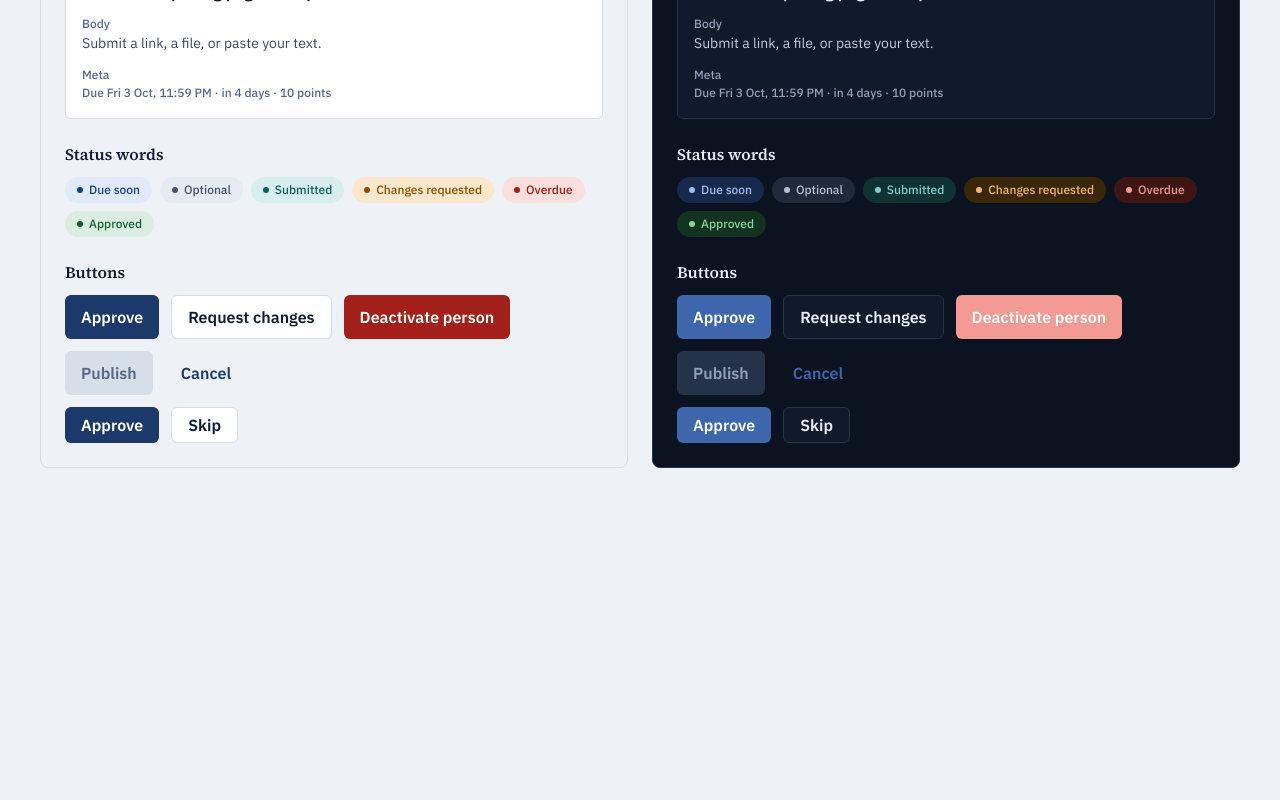
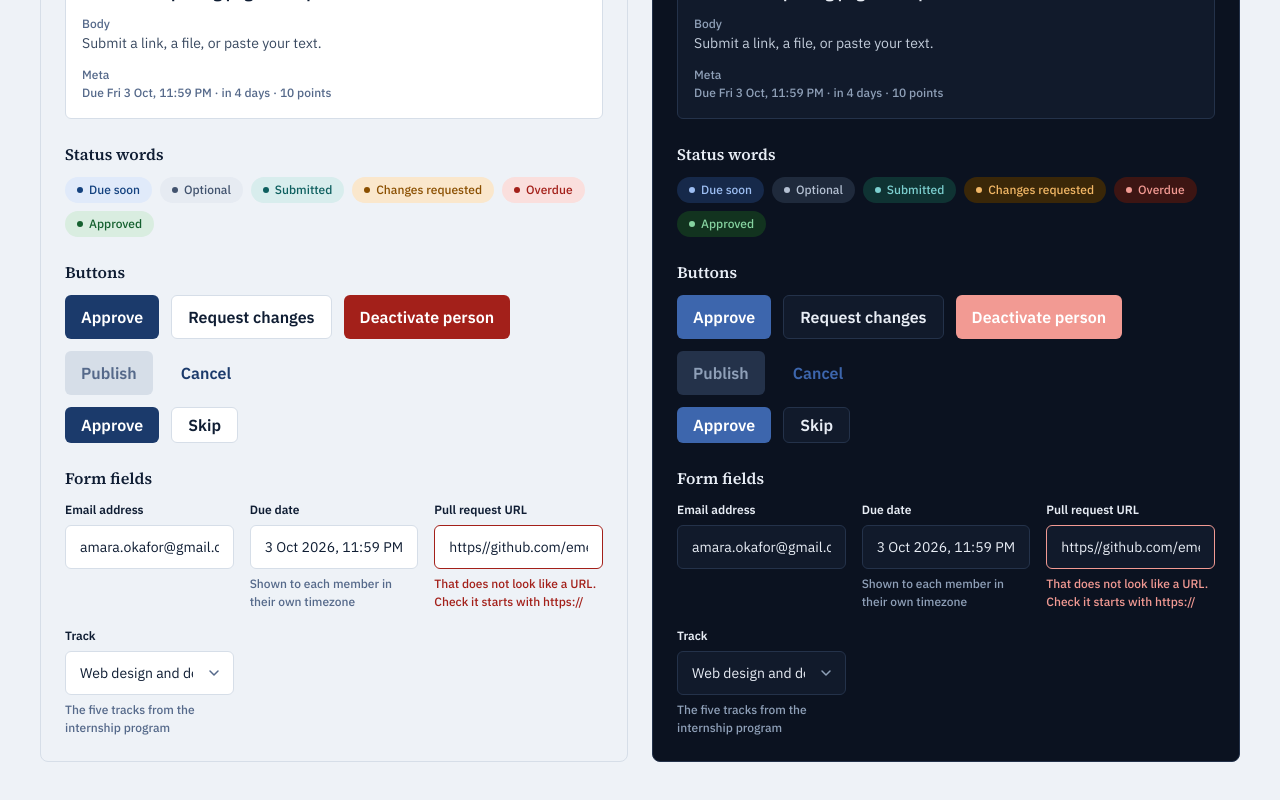
Before and after one commit to dschell3/Byline, a React (Vite) app in the folder web/: page /tokens in a window 1280 px wide. Shown: the part 714-1514 px from the top of the page. Before the commit the page ends 1222 px from the top, so only its background shows below. Built offline with nearby package versions, Linux system fonts and the light colour scheme.

Commit message:
SCRUM-71 feat(web): add Input and Select with label, hint and error states

```diff
--- /dev/null
+++ b/web/src/components/ui/Input.tsx
@@ -0,0 +1,43 @@
+import { useId, type InputHTMLAttributes } from 'react';
+
+// SCRUM-71: text field from the Figma foundations page.
+// Label above, 44px field, optional hint below, red border and message when there's an error.
+export type InputProps = InputHTMLAttributes<HTMLInputElement> & {
+  label: string;
+  // eslint-disable-next-line react/require-default-props
+  hint?: string;
+  // eslint-disable-next-line react/require-default-props
+  error?: string;
+};
+
+export function Input({ label, hint, error, id, className = '', ...props }: InputProps) {
+  const generatedId = useId();
+  const inputId = id ?? generatedId;
+  const messageId = `${inputId}-message`;
+  const message = error ?? hint;
+
+  return (
+    <div className={className}>
+      <label htmlFor={inputId} className="mb-1.5 block text-meta font-semibold text-ink">
+        {label}
+      </label>
+      <input
+        id={inputId}
+        aria-invalid={error ? true : undefined}
+        aria-describedby={message ? messageId : undefined}
+        className={`h-btn w-full rounded-md border bg-surface px-3.5 text-body text-ink placeholder:text-ink-meta focus:outline-none focus:ring-2 focus:ring-primary/40 disabled:cursor-not-allowed disabled:bg-surface-recessed ${
+          error ? 'border-status-overdue-text' : 'border-line focus:border-primary'
+        }`}
+        {...props}
+      />
+      {message && (
+        <p
+          id={messageId}
+          className={`mt-1.5 text-meta ${error ? 'text-status-overdue-text' : 'text-ink-meta'}`}
+        >
+          {message}
+        </p>
+      )}
+    </div>
+  );
+}
--- /dev/null
+++ b/web/src/components/ui/Select.tsx
@@ -0,0 +1,68 @@
+import { useId, type SelectHTMLAttributes } from 'react';
+
+// SCRUM-71: dropdown that matches Input: same label, height, border and error state.
+export type SelectProps = SelectHTMLAttributes<HTMLSelectElement> & {
+  label: string;
+  // eslint-disable-next-line react/require-default-props
+  hint?: string;
+  // eslint-disable-next-line react/require-default-props
+  error?: string;
+};
+
+export function Select({
+  label,
+  hint,
+  error,
+  id,
+  className = '',
+  children,
+  ...props
+}: SelectProps) {
+  const generatedId = useId();
+  const selectId = id ?? generatedId;
+  const messageId = `${selectId}-message`;
+  const message = error ?? hint;
+
+  return (
+    <div className={className}>
+      <label htmlFor={selectId} className="mb-1.5 block text-meta font-semibold text-ink">
+        {label}
+      </label>
+      <div className="relative">
+        <select
+          id={selectId}
+          aria-invalid={error ? true : undefined}
+          aria-describedby={message ? messageId : undefined}
+          className={`h-btn w-full appearance-none rounded-md border bg-surface pl-3.5 pr-10 text-body text-ink focus:outline-none focus:ring-2 focus:ring-primary/40 disabled:cursor-not-allowed disabled:bg-surface-recessed ${
+            error ? 'border-status-overdue-text' : 'border-line focus:border-primary'
+          }`}
+          {...props}
+        >
+          {children}
+        </select>
+        <svg
+          aria-hidden="true"
+          viewBox="0 0 16 16"
+          fill="none"
+          className="pointer-events-none absolute right-3 top-1/2 h-4 w-4 -translate-y-1/2 text-ink-meta"
+        >
+          <path
+            d="M4 6l4 4 4-4"
+            stroke="currentColor"
+            strokeWidth="1.5"
+            strokeLinecap="round"
+            strokeLinejoin="round"
+          />
+        </svg>
+      </div>
+      {message && (
+        <p
+          id={messageId}
+          className={`mt-1.5 text-meta ${error ? 'text-status-overdue-text' : 'text-ink-meta'}`}
+        >
+          {message}
+        </p>
+      )}
+    </div>
+  );
+}
--- a/web/src/pages/TokensPage.tsx
+++ b/web/src/pages/TokensPage.tsx
@@ -1,4 +1,6 @@
 import { Button } from '../components/ui/Button';
+import { Input } from '../components/ui/Input';
+import { Select } from '../components/ui/Select';
 
 type Theme = 'light' | 'dark';
 
@@ -99,6 +101,30 @@ function ThemePanel({ theme }: { theme: Theme }) {
           Skip
         </Button>
       </div>
+
+      <h3 className="mt-6 text-card-title">Form fields</h3>
+      <div className="mt-3 grid gap-4 md:grid-cols-3">
+        <Input label="Email address" type="email" defaultValue="amara.okafor@gmail.com" />
+        <Input
+          label="Due date"
+          defaultValue="3 Oct 2026, 11:59 PM"
+          hint="Shown to each member in their own timezone"
+        />
+        <Input
+          label="Pull request URL"
+          defaultValue="https//github.com/emerson/site/pul/88"
+          error="That does not look like a URL. Check it starts with https://"
+        />
+      </div>
+      <div className="mt-4 grid gap-4 md:grid-cols-3">
+        <Select label="Track" defaultValue="web" hint="The five tracks from the internship program">
+          <option value="web">Web design and development</option>
+          <option value="uxui">UX/UI design</option>
+          <option value="marketing">Digital marketing</option>
+          <option value="social">Social media management</option>
+          <option value="sales">Sales and marketing</option>
+        </Select>
+      </div>
     </section>
   );
 }
```
